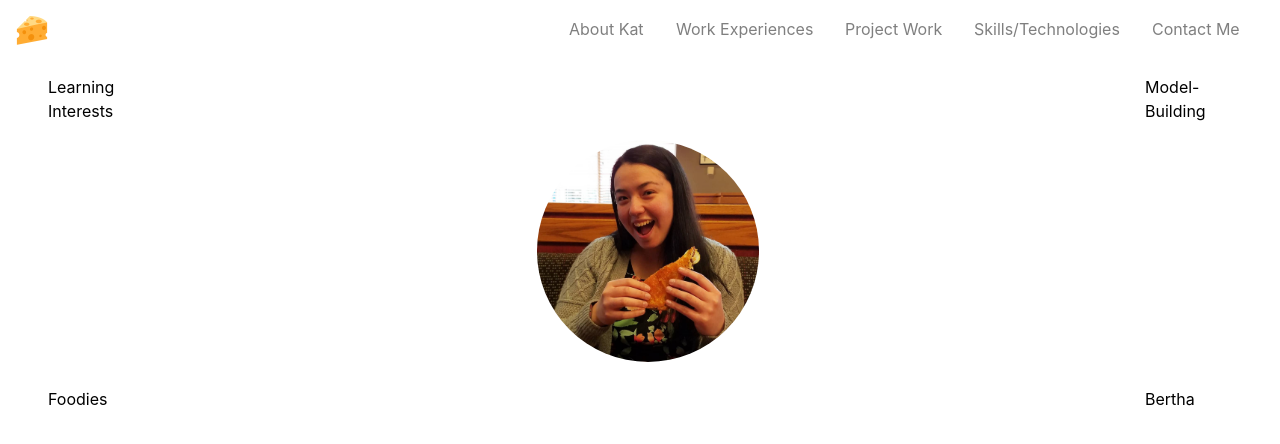
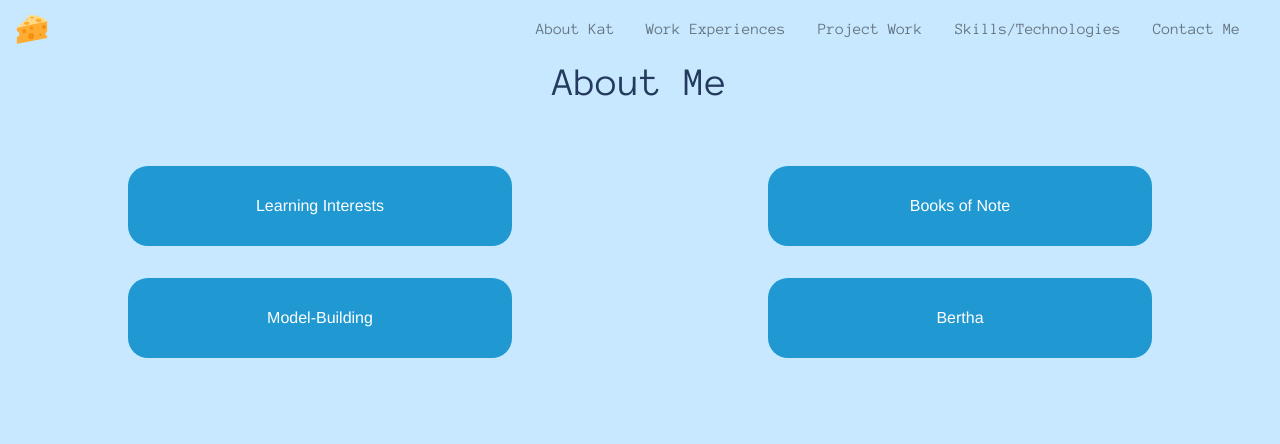
Before and after one commit to klaw772/hi-im-kat, a React (Create React App) app: page /#/about-kat in a window 1280 px wide. Shown: the top 444 px of the page. Built offline with nearby package versions, Linux system fonts and the light colour scheme.

Commit message:
adding snazzy fonts

```diff
--- a/src/components/AboutKat/AboutOverview.tsx
+++ b/src/components/AboutKat/AboutOverview.tsx
@@ -1,21 +1,19 @@
 import React, { FC } from "react";
-import kat from "../../assets/kat.png";
+import { Button } from "react-bootstrap";
 
 import "../../styles/AboutKat/AboutOverview.css";
 
 export const AboutOverview: FC<unknown> = () => {
   return (
-    <div className="d-flex flex-row justify-content-center">
-      <div className="d-flex mx-5 my-3 flex-column justify-content-between">
-        <p>Learning Interests</p>
-        <p>Foodies</p>
+    <div>
+      <h1 className="aboutMeHeader">About Me</h1>
+      <div className="buttonsRow">
+        <Button className="styledOverviewButton">Learning Interests</Button>
+        <Button className="styledOverviewButton">Books of Note</Button>
       </div>
-      <div className="d-flex justify-content-center align-items-center">
-        <img className="kat-avatar" src={kat} alt="Kat" />
-      </div>
-      <div className="d-flex mx-5 my-3 flex-column justify-content-between">
-        <p>Model-Building</p>
-        <p>Bertha</p>
+      <div className="buttonsRow">
+        <Button className="styledOverviewButton">Model-Building</Button>
+        <Button className="styledOverviewButton">Bertha</Button>
       </div>
     </div>
   );
--- /dev/null
+++ b/src/index.css
@@ -0,0 +1 @@
+@import url("https://fonts.googleapis.com/css2?family=Anonymous+Pro:wght@400;700&display=swap");
--- a/src/index.js
+++ b/src/index.js
@@ -1,4 +1,5 @@
 import "bootstrap/dist/css/bootstrap.css";
+import "./index.css";
 import React from "react";
 import ReactDOM from "react-dom";
 import App from "./components/App";
--- a/src/styles/AboutKat/AboutOverview.css
+++ b/src/styles/AboutKat/AboutOverview.css
@@ -1,7 +1,19 @@
-.kat-avatar {
-  border-radius: 50%;
-  border: 1px solid white;
-  width: 25%;
-  margin-top: 5em;
-  margin-bottom: 5em;
+.buttonsRow {
+  display: flex;
+  flex-direction: row;
+  justify-content: space-around;
+  margin: 2em 0 2em 0;
 }
+
+.styledOverviewButton {
+  width: 30%;
+  height: 5em;
+  border-radius: 20px;
+  background-color: #2098d1;
+  border: 0px;
+  font-family: Helvetica;
+}
+
+.aboutMeHeader {
+  text-align: center;
+}
--- a/src/styles/App.css
+++ b/src/styles/App.css
@@ -1,4 +1,5 @@
 body {
-  background-color: transparent;
+  background-color: #c8e8ff;
   color: #23395d;
+  font-family: "Anonymous Pro", sans-serif;
 }
--- a/src/styles/Intro/Intro.css
+++ b/src/styles/Intro/Intro.css
@@ -28,7 +28,7 @@ h1 {
 @keyframes fadeIn {
   0% {
     opacity: 0;
-    transform: translateY(50%);
+    transform: translateY(2%);
   }
   100% {
     opacity: 1;
@@ -38,7 +38,7 @@ h1 {
 @-moz-keyframes fadeIn {
   0% {
     opacity: 0;
-    transform: translateY(50%);
+    transform: translateY(2%);
   }
   100% {
     opacity: 1;
@@ -48,7 +48,7 @@ h1 {
 @-webkit-keyframes fadeIn {
   0% {
     opacity: 0;
-    transform: translateY(50%);
+    transform: translateY(2%);
   }
   100% {
     opacity: 1;
@@ -58,7 +58,7 @@ h1 {
 @-o-keyframes fadeIn {
   0% {
     opacity: 0;
-    transform: translateY(50%);
+    transform: translateY(2%);
   }
   100% {
     opacity: 1;
@@ -68,7 +68,7 @@ h1 {
 @-ms-keyframes fadeIn {
   0% {
     opacity: 0;
-    transform: translateY(50%);
+    transform: translateY(2%);
   }
   100% {
     opacity: 1;
```
